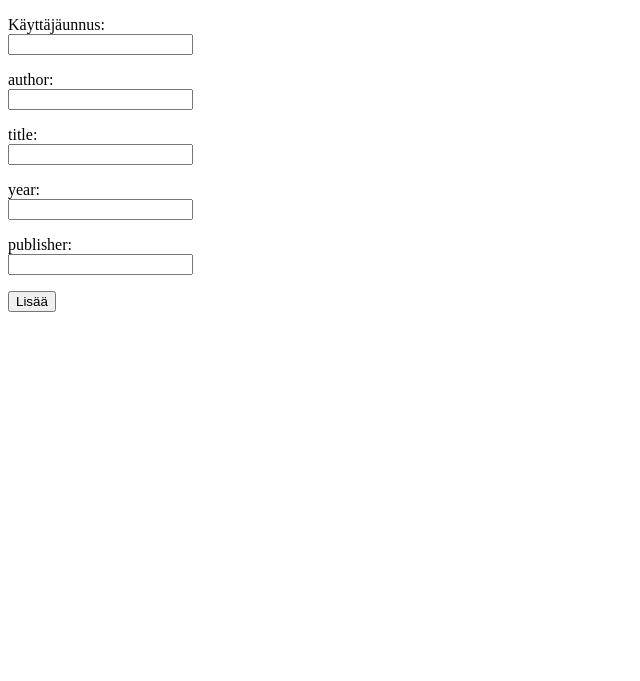
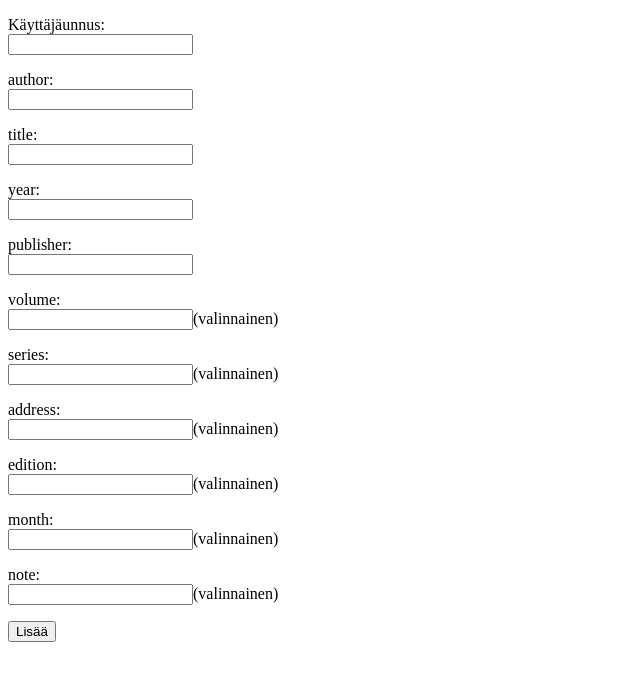
Before and after one commit to thefakejj/miniprojekti, a Flask app: page /postbook in a window 1280 px wide. Shown: the top 681 px of the page, without its empty margins (0-640 px from the left). Run offline with Flask 3, Linux system fonts and the light colour scheme.

Commit message:
Added optional fields and view for book

```diff
--- a/src/routes.py
+++ b/src/routes.py
@@ -15,8 +15,14 @@ def send_book():
     title = request.form["title"]
     year = request.form["year"]
     publisher = request.form["publisher"]
+    volume = request.form["volume"]
+    series = request.form["series"]
+    address = request.form["address"]
+    edition = request.form["edition"]
+    month = request.form["month"]
+    note = request.form["note"]
 
-    if methods.send_book(username,author,title,year,publisher):
+    if methods.send_book(username,author,title,year,publisher, volume, series, address, edition, month, note):
         return redirect("/")
 
 @app.route("/")
--- a/src/templates/postbook.html
+++ b/src/templates/postbook.html
@@ -6,15 +6,27 @@
     <div>
         <form action="/sendbook" method="POST">
         <p>Käyttäjäunnus:<br>
-        <input type="text" name="username"></p>
+        <input type="text" name="username"required></p>
         <p>author:<br>
-        <input type="text" name="author"></p>
+        <input type="text" name="author"required></p>
         <p>title:<br>
-        <input type="text" name="title"></p>
+        <input type="text" name="title"required></p>
         <p>year:<br>
-        <input type="text" name="year"></p>
+        <input type="text" name="year"required></p>
         <p>publisher:<br>
-        <input type="text" name="publisher"></p>
+        <input type="text" name="publisher"required></p>
+        <p>volume:<br>
+            <input type="text" name="volume">(valinnainen)</p>
+        <p>series:<br>
+            <input type="text" name="series">(valinnainen)</p>
+        <p>address:<br>
+            <input type="text" name="address">(valinnainen)</p>
+        <p>edition:<br>
+            <input type="text" name="edition">(valinnainen)</p>
+        <p>month:<br>
+            <input type="text" name="month">(valinnainen)</p>
+        <p>note:<br>
+            <input type="text" name="note">(valinnainen)</p>
         <input type="submit" value="Lisää">
         </form>
         <br>
```
Also changed, not shown: src/methods.py (+4 -4 lines), src/templates/index.html (+18 -0 lines), src/templates/postmaster.html (+4 -4 lines).
